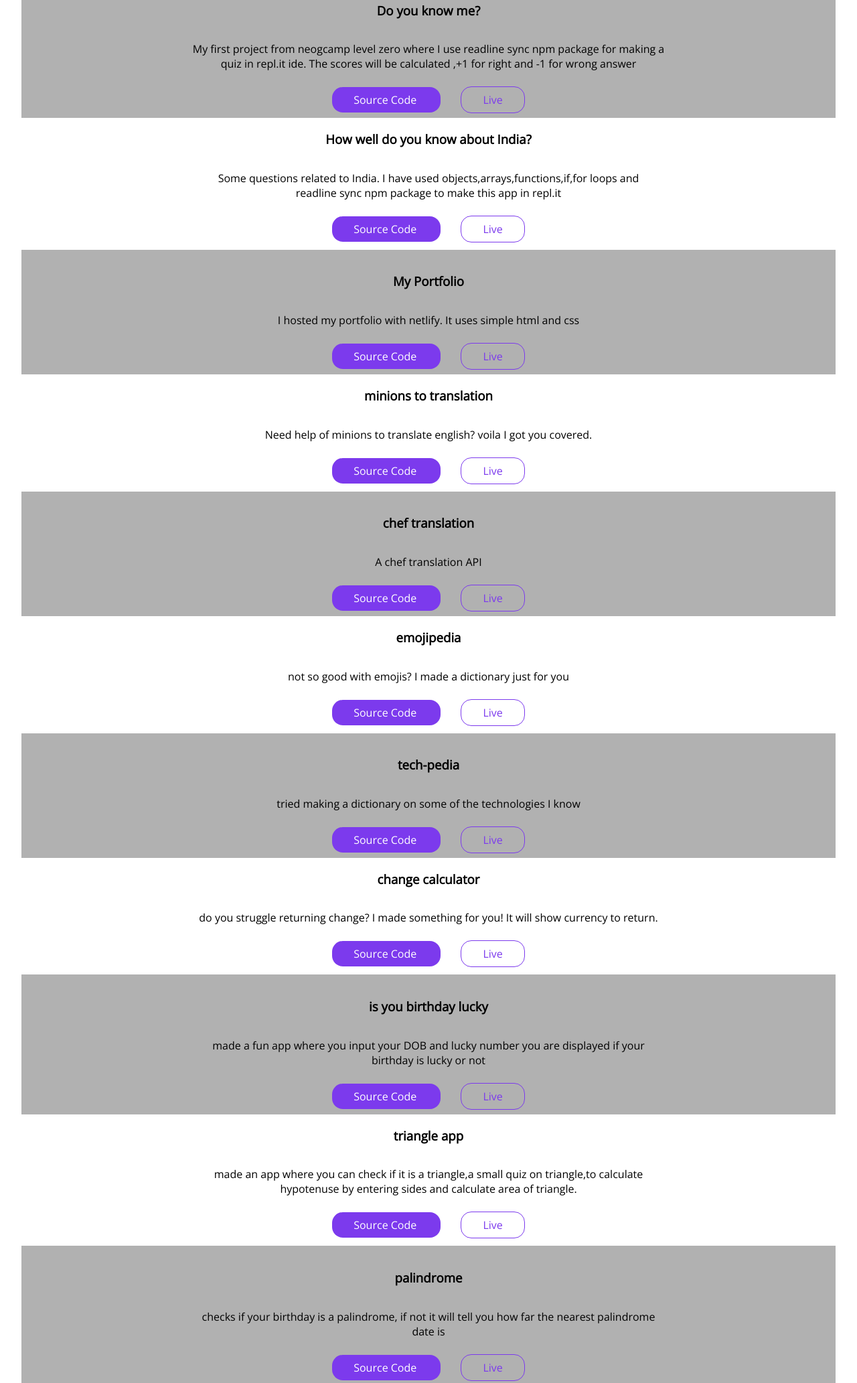
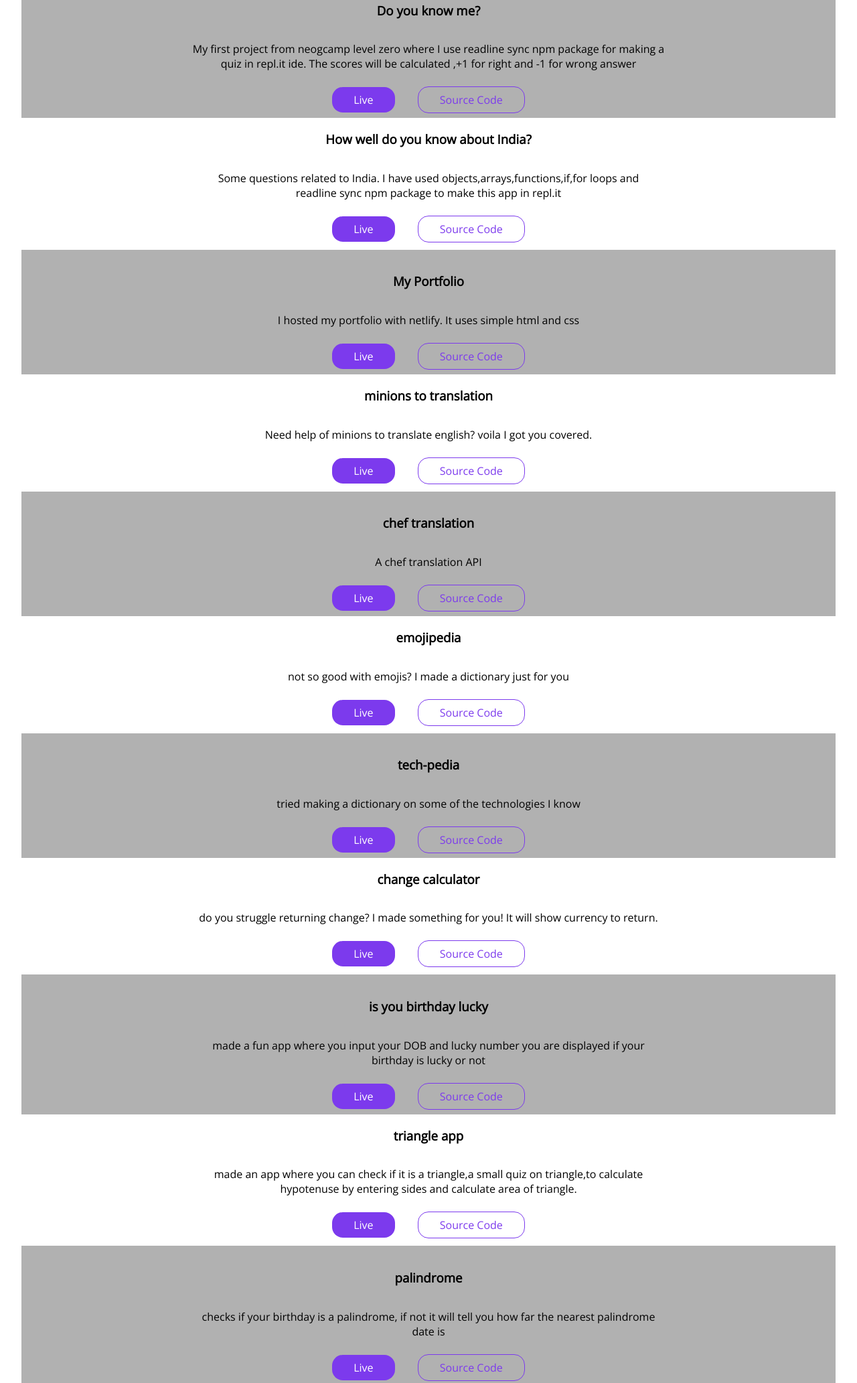
Before and after one commit to piyushsh25/componentHTMLCSS, a plain HTML site: page projects.html in a window 1280 px wide. Shown: the part 236-2301 px from the top of the page at 67% size. Drawn offline with nearby package versions, Linux system fonts and the light colour scheme.

Commit message:
changed buttons

```diff
--- a/projects.html
+++ b/projects.html
@@ -32,9 +32,9 @@
                 <div class="container-fluid ">
                     <h3>Do you know me? </h3>
                     <p>My first project from neogcamp level zero where I use readline sync npm package for making a quiz in repl.it ide. The scores will be calculated ,+1 for right and -1 for wrong answer</p>
+                    <a class="primary link" href="https://replit.com/@PiyushSharma32/quiz-from-function">Live</a>
+                <a class="secondary link" href="https://github.com/piyushpoudyal/quizAboutMe">Source Code </a>
 
-                <a class="primary link" href="https://github.com/piyushpoudyal/quizAboutMe">Source Code </a>
-                <a class="secondary link" href="https://replit.com/@PiyushSharma32/quiz-from-function">Live</a>
             </div>
             </section>
 
@@ -43,8 +43,9 @@
                 <h3>How well do you know about India?</h3>
                 <p> Some questions related to India. I have used objects,arrays,functions,if,for loops and readline sync npm package to make this app in repl.it
                 </p>
-                <a class="primary link" href="https://github.com/piyushpoudyal/quizApp">Source Code </a>
-                <a class="secondary link" href="https://replit.com/@PiyushSharma32/quizApp">Live</a>
+                <a class="primary link" href="https://replit.com/@PiyushSharma32/quizApp">Live</a>
+                <a class="secondary link" href="https://github.com/piyushpoudyal/quizApp">Source Code </a>
+
             </div>
             </section>
 
@@ -53,9 +54,9 @@
                 <div class="container-fluid">
                     <h3>My Portfolio</h3>
                     <p>I hosted my portfolio with netlify. It uses simple html and css</p>
+                    <a class="primary link" href="https://piyushpoudyal.netlify.app/">Live</a>
+                <a class="secondary link" href="https://github.com/piyushpoudyal/piyushpoudyal-portfolio1">Source Code </a>
 
-                <a class="primary link" href="https://github.com/piyushpoudyal/piyushpoudyal-portfolio1">Source Code </a>
-                <a class="secondary link" href="https://piyushpoudyal.netlify.app/">Live</a>
             </div>
             </section>
 
@@ -65,8 +66,9 @@
                 <h3> minions to translation </h3>
                 <p> Need help of minions to translate english? voila I got you covered.
                 </p>
-                <a class="primary link" href="https://github.com/piyushpoudyal/minionAPI">Source Code </a>
-                <a class="secondary link" href="https://minionapi-piyush.netlify.app/">Live</a>
+                <a class="primary link" href="https://minionapi-piyush.netlify.app/">Live</a>
+                <a class="secondary link" href="https://github.com/piyushpoudyal/minionAPI">Source Code </a>
+
             </div>
             </section>
 
@@ -75,9 +77,9 @@
                 <div class="container-fluid">
                     <h3> chef translation</h3>
                     <p>A chef translation API</p>
+                    <a class="primary link" href="https://chefapi-piyush.netlify.app/">Live</a>
+                <a class="secondary link" href="https://github.com/piyushpoudyal/chefAPI">Source Code </a>
 
-                <a class="primary link" href="https://github.com/piyushpoudyal/chefAPI">Source Code </a>
-                <a class="secondary link" href="https://chefapi-piyush.netlify.app/">Live</a>
             </div>
             </section>
 
@@ -87,8 +89,9 @@
                 <h3>emojipedia</h3>
                 <p> not so good with emojis? I made a dictionary just for you
                 </p>
-                <a class="primary link" href="https://github.com/piyushpoudyal/emoji-dictionary">Source Code </a>
-                <a class="secondary link" href="https://csb-og4kz.netlify.app/">Live</a>
+                <a class="primary link" href="https://csb-og4kz.netlify.app/">Live</a>
+                <a class="secondary link" href="https://github.com/piyushpoudyal/emoji-dictionary">Source Code </a>
+
             </div>
             </section>
 
@@ -97,9 +100,9 @@
                 <div class="container-fluid">
                     <h3>tech-pedia</h3>
                     <p>tried making a dictionary on some of the technologies I know</p>
+                    <a class="primary link" href="https://csb-11w9n.netlify.app/">Live</a>
+                <a class="secondary link" href="https://github.com/piyushpoudyal/techDictionary">Source Code </a>
 
-                <a class="primary link" href="https://github.com/piyushpoudyal/techDictionary">Source Code </a>
-                <a class="secondary link" href="https://csb-11w9n.netlify.app/">Live</a>
             </div>
             </section>
 
@@ -109,8 +112,9 @@
                 <h3>change calculator</h3>
                 <p> do you struggle returning change? I made something for you! It will show currency to return.
                 </p>
-                <a class="primary link" href="https://github.com/piyushpoudyal/cashRegisterApp">Source Code </a>
-                <a class="secondary link" href="https://cash-register-piyush.netlify.app/">Live</a>
+                <a class="primary link" href="https://cash-register-piyush.netlify.app/">Live</a>
+                <a class="secondary link" href="https://github.com/piyushpoudyal/cashRegisterApp">Source Code </a>
+
             </div>
             </section>
 
@@ -120,8 +124,9 @@
                     <h3>is you birthday lucky</h3>
                     <p>made a fun app where you input your DOB and lucky number you are displayed if your birthday is lucky or not</p>
 
-                <a class="primary link" href="https://github.com/piyushpoudyal/birthdayLucky">Source Code </a>
-                <a class="secondary link" href="https://birthday-lucky-piyush.netlify.app/">Live</a>
+                    <a class="primary link" href="https://birthday-lucky-piyush.netlify.app/">Live</a>
+                <a class="secondary link" href="https://github.com/piyushpoudyal/birthdayLucky">Source Code </a>
+
             </div>
             </section>
 
@@ -130,8 +135,9 @@
                 <h3>triangle app</h3>
                 <p> made an app where you can check if it is a triangle,a small quiz on triangle,to calculate hypotenuse by entering sides and calculate area of triangle.
                 </p>
-                <a class="primary link" href="https://github.com/piyushpoudyal/triangle">Source Code </a>
-                <a class="secondary link" href="https://triangle-piyush.netlify.app/">Live</a>
+                <a class="primary link" href="https://triangle-piyush.netlify.app/">Live</a>
+                <a class="secondary link" href="https://github.com/piyushpoudyal/triangle">Source Code </a>
+
             </div>
             </section>
 
@@ -141,8 +147,9 @@
                     <h3> palindrome </h3>
                     <p>checks if your birthday is a palindrome, if not it will tell you how far the nearest palindrome date is</p>
 
-                <a class="primary link" href="https://github.com/piyushpoudyal/palindromeBirthday">Source Code </a>
-                <a class="secondary link" href="https://birthday-palindrome-birthday.netlify.app/">Live</a>
+                    <a class="primary link" href="https://birthday-palindrome-birthday.netlify.app/">Live</a>
+                    <a class="secondary link" href="https://github.com/piyushpoudyal/palindromeBirthday">Source Code </a>
+
             </div>
             </section>
 
@@ -151,8 +158,9 @@
                 <h3>profit or loss?</h3>
                 <p> is your stock out-performing or under-performing? I amde a calculatoe to check the profit or loss and profit/loss percentage
                 </p>
-                <a class="primary link" href="https://github.com/piyushpoudyal/stockProfitorLoss">Source Code </a>
-                <a class="secondary link" href="https://profit-loss-piyush.netlify.app/">Live</a>
+                <a class="primary link" href="https://profit-loss-piyush.netlify.app/">Live</a>
+                <a class="secondary link" href="https://github.com/piyushpoudyal/stockProfitorLoss">Source Code </a>
+
             </div>
             </section>
 
```
